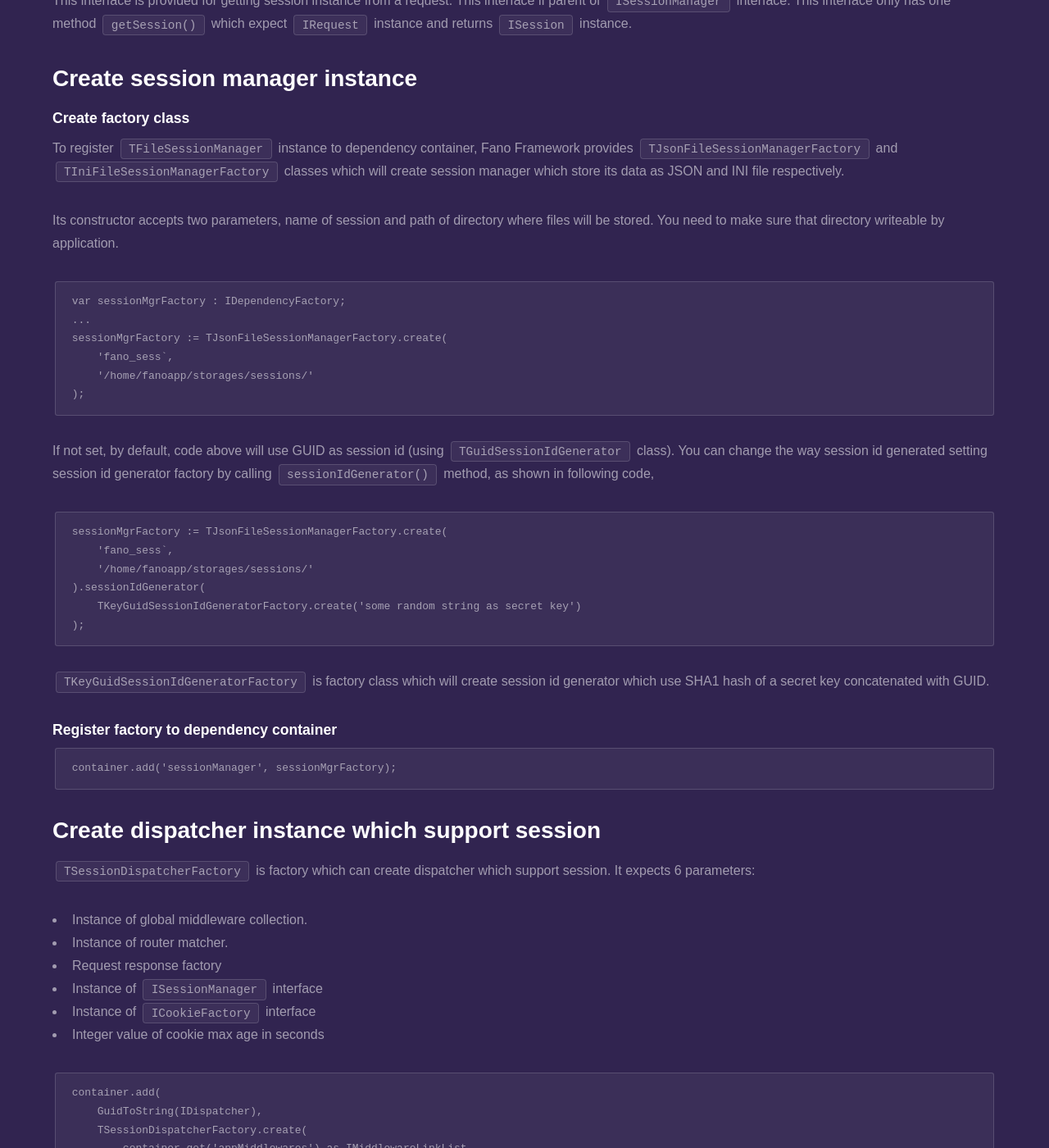
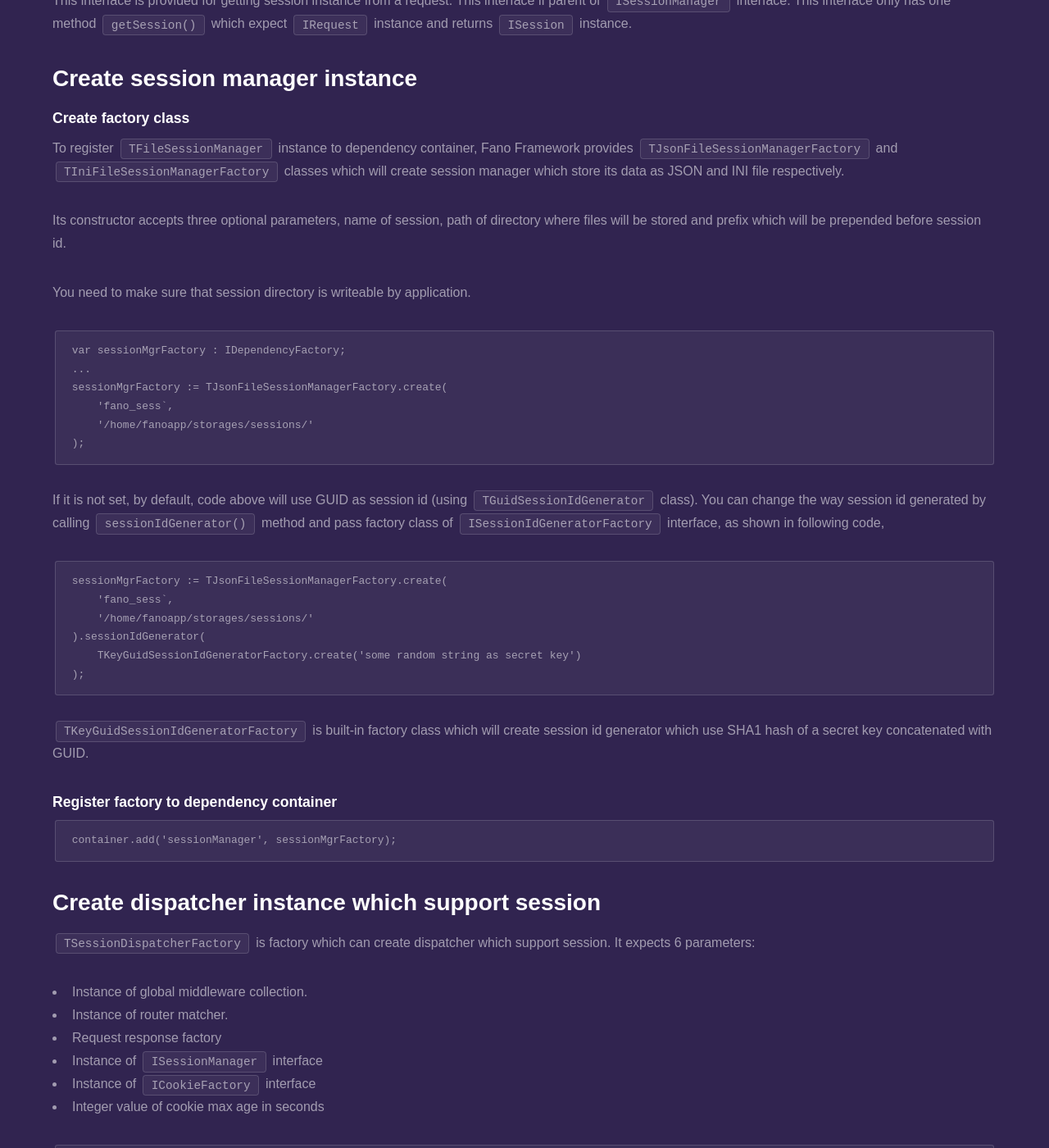
Before and after one commit to fanoframework/fanoframework.github.io, a Jekyll site: the page built from working-with-session/index.md, in a window 1280 px wide and 1400 px high, scrolled down 771 px. Shown: the whole window at 82% size. Built offline with Jekyll 4.4.1, drawn with Linux system fonts in a browser that asks for light colours; our own code applies the rules of GitHub Pages for plain Markdown files.

Commit message:
add content about session id generator

````diff
--- a/working-with-session/index.md
+++ b/working-with-session/index.md
@@ -30,7 +30,9 @@ This interface is provided for getting session instance from a request. This int
 
 To register `TFileSessionManager` instance to dependency container, Fano Framework provides `TJsonFileSessionManagerFactory` and `TIniFileSessionManagerFactory` classes which will create session manager which store its data as JSON and INI file respectively.
 
-Its constructor accepts two parameters, name of session and path of directory where files will be stored. You need to make sure that directory writeable by application.
+Its constructor accepts three optional parameters, name of session, path of directory where files will be stored and prefix which will be prepended before session id.
+
+You need to make sure that session directory is writeable by application.
 
 ```
 var sessionMgrFactory : IDependencyFactory;
@@ -41,7 +43,7 @@ sessionMgrFactory := TJsonFileSessionManagerFactory.create(
 );
 ```
 
-If not set, by default, code above will use GUID as session id (using `TGuidSessionIdGenerator` class). You can change the way session id generated setting session id generator factory by calling `sessionIdGenerator()` method, as shown in following code,
+If it is not set, by default, code above will use GUID as session id (using `TGuidSessionIdGenerator` class). You can change the way session id generated by calling `sessionIdGenerator()` method and pass factory class of `ISessionIdGeneratorFactory` interface, as shown in following code,
 
 ```
 sessionMgrFactory := TJsonFileSessionManagerFactory.create(
@@ -52,7 +54,7 @@ sessionMgrFactory := TJsonFileSessionManagerFactory.create(
 );
 ```
 
-`TKeyGuidSessionIdGeneratorFactory` is factory class which will create session id generator which use SHA1 hash of a secret key concatenated with GUID.
+`TKeyGuidSessionIdGeneratorFactory` is built-in factory class which will create session id generator which use SHA1 hash of a secret key concatenated with GUID.
 
 ### Register factory to dependency container
 
````
